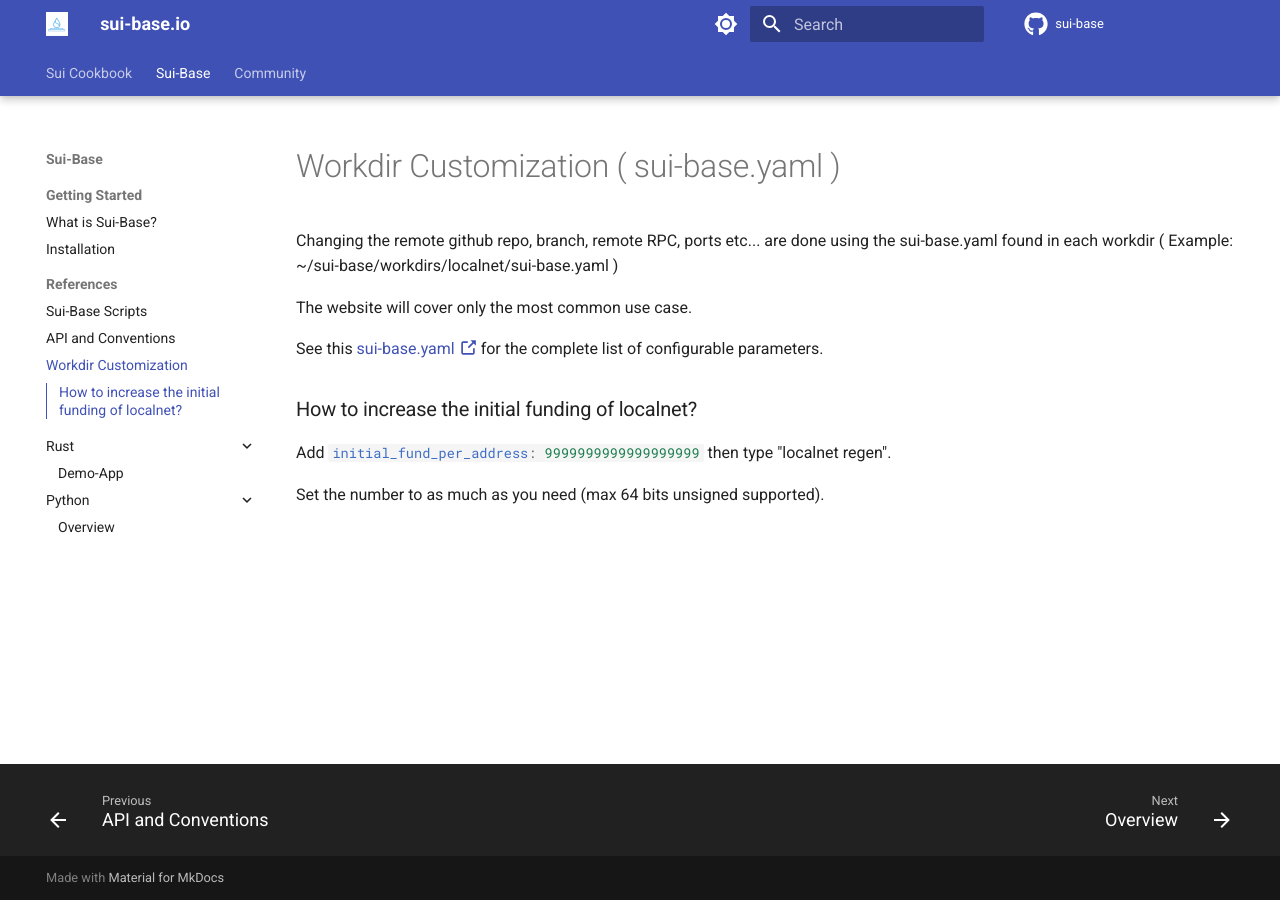
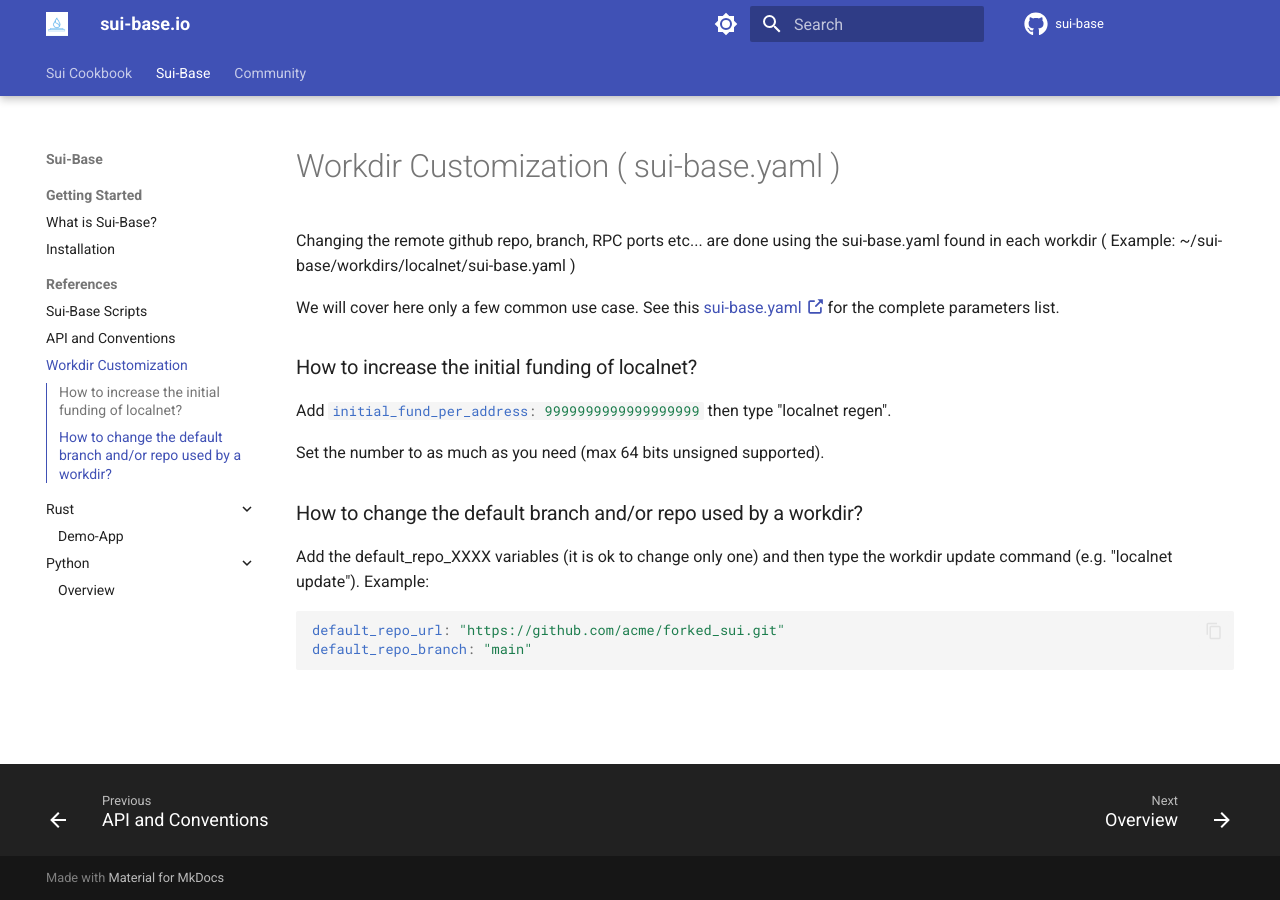
Before and after one commit to lc19997/sui-chain-base, an MkDocs documentation site: the page built from docs/website/how-to/configure-sui-base-yaml.md, in a window 1280 px wide. Built offline with MkDocs 1.6.1 and Material for MkDocs 9.7.7, drawn with Linux system fonts in a browser that asks for light colours; comment, search, counter and statistics services are not loaded.

````diff
--- a/docs/website/how-to/configure-sui-base-yaml.md
+++ b/docs/website/how-to/configure-sui-base-yaml.md
@@ -1,12 +1,18 @@
 # Workdir Customization ( sui-base.yaml )
 
-Changing the remote github repo, branch, remote RPC, ports etc... are done using the sui-base.yaml found in each workdir ( Example: ~/sui-base/workdirs/localnet/sui-base.yaml )
+Changing the remote github repo, branch, RPC ports etc... are done using the sui-base.yaml found in each workdir ( Example: ~/sui-base/workdirs/localnet/sui-base.yaml )
 
-The website will cover only the most common use case.
-
-See this [sui-base.yaml :octicons-link-external-16:](https://github.com/sui-base/sui-base/blob/main/scripts/defaults/localnet/sui-base.yaml) for the complete list of configurable parameters.
+We will cover here only a few common use case. See this [sui-base.yaml :octicons-link-external-16:](https://github.com/sui-base/sui-base/blob/main/scripts/defaults/localnet/sui-base.yaml) for the complete parameters list.
 
 ### How to increase the initial funding of localnet?
 Add `#!yaml initial_fund_per_address: 9999999999999999999` then type "localnet regen".
 
 Set the number to as much as you need (max 64 bits unsigned supported).
+
+### How to change the default branch and/or repo used by a workdir?
+Add the default_repo_XXXX variables (it is ok to change only one) and then type the workdir update command (e.g. "localnet update"). Example:
+
+``` yaml
+default_repo_url: "https://github.com/acme/forked_sui.git"
+default_repo_branch: "main"
+```
````
Also changed, not shown: 2 other files.
